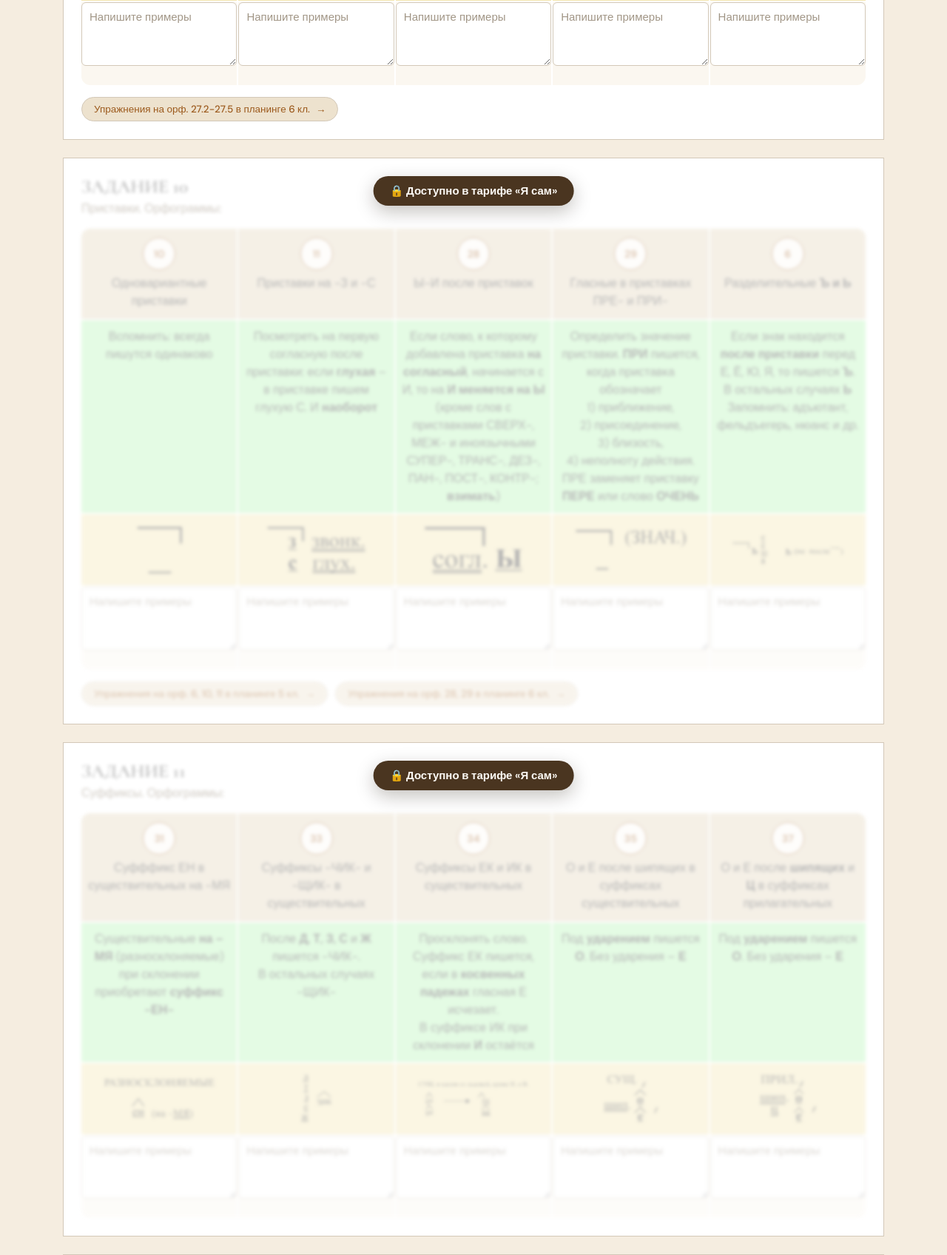
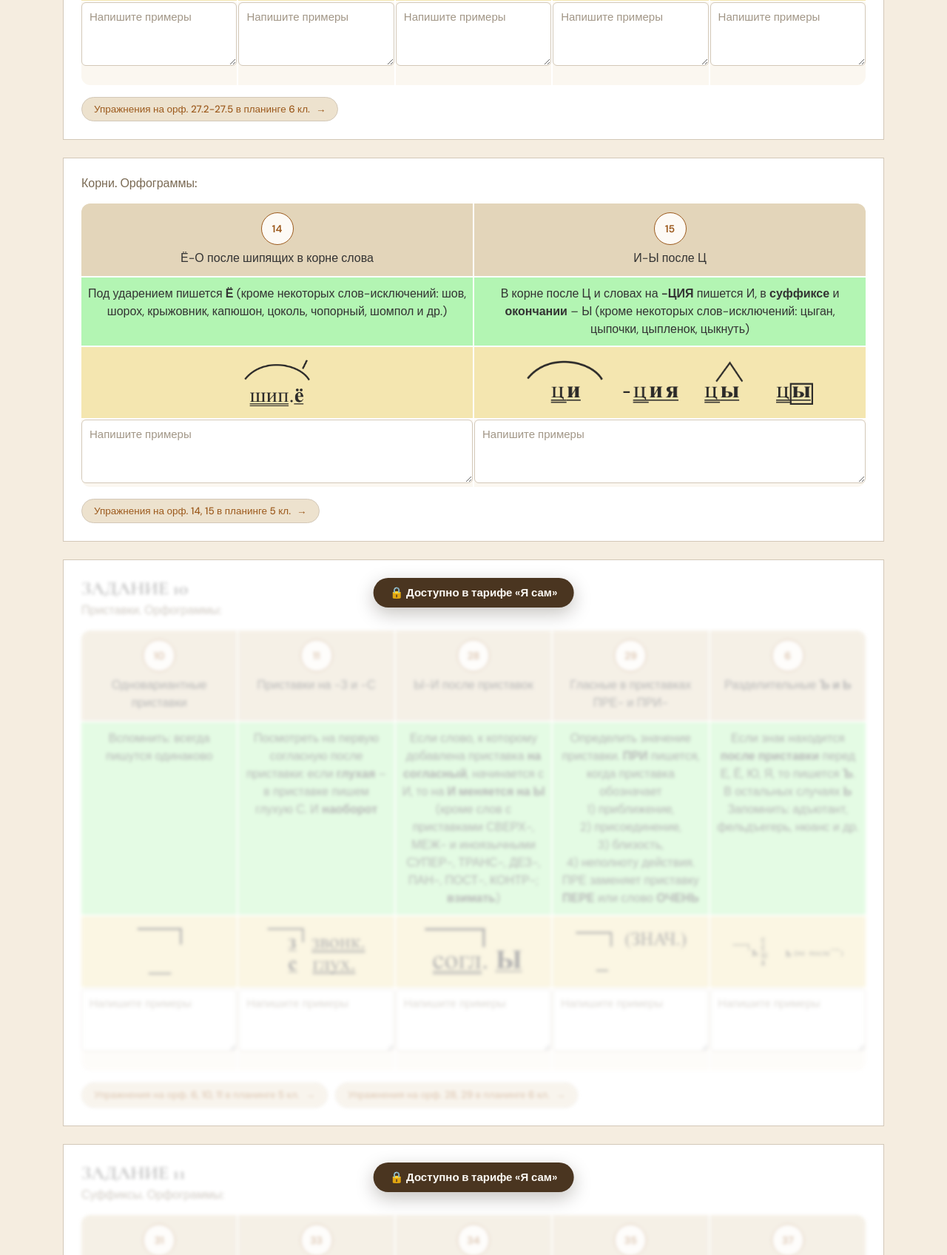
Before and after one commit to NesmitC/webtable_ja, a Django app: page /ege/trainers/ in a window 1280 px wide. Shown: the part 4081-5777 px from the top of the page at 74% size. Run offline with Django 5.2, Linux system fonts and the light colour scheme; the visitor is signed in with stand-in values (Sample User, id 1); data comes from the database, SQL or seed files in the repository; data that the repository does not hold is empty.

Commit message:
feat(trainers): блок орфограмм 14–15 (2 колонки) между 27.2-27.5 и заданием 10
Контент из планинга 5 кл., сетка table-container-onetwo, заголовок в стиле
«Корни. Орфограммы:», пилюля-ссылка на упражнения планинга 5 кл.
Имена полей 14_tr/15_tr — без коллизий автосохранения с заданием 9.

Co-authored-by: Chatbox <chatbox@chatboxai.com>

```diff
--- a/main/templates/trainers_ege.html
+++ b/main/templates/trainers_ege.html
@@ -526,6 +526,47 @@
             </div>
         </article>
 
+        <!-- Корни: орфограммы 14–15 (контент из планинга 5 кл.), 2 колонки на всю ширину -->
+        <article class="article-table-container">
+            <h3 class="subtitle-table-container">Корни. Орфограммы:</h3>
+            <section class="table-container-onetwo">
+                <div class="item item-1">
+                    <h3 class="title-orf"><span class="circle">14</span></h3>
+                    <p class="subtitle-orf">Ё-О после шипящих в <span class="text-orf-effects">корне</span> слова</p>
+                </div>
+                <div class="item item-2">
+                    <h3 class="title-orf"><span class="circle">15</span></h3>
+                    <p class="subtitle-orf">И-Ы после Ц</p>
+                </div>
+                <div class="item item-6">
+                    <p class="text-orf">Под ударением пишется <span class="bold">Ё</span> (кроме некоторых
+                        слов-исключений: шов, шорох, крыжовник, капюшон, цоколь, чопорный, шомпол и др.)</p>
+                </div>
+                <div class="item item-7">
+                    <p class="text-orf">В <span class="text-orf-effects">корне</span> после Ц и словах на <span
+                            class="bold">-ЦИЯ</span> пишется <span class="text-orf-effects">И</span>, в <span
+                            class="bold">суффиксе</span> и <span class="bold">окончании</span> – <span
+                            class="text-orf-effects">Ы</span> (кроме некоторых слов-исключений: цыган, цыпочки,
+                        цыпленок, цыкнуть)</p>
+                </div>
+                <div class="item item-11"><img class="item-png" src="{% static 'images/14.png' %}" alt="орфограмма 14"
+                        loading="lazy"></div>
+                <div class="item item-12"><img class="item-png" src="{% static 'images/15.png' %}" alt="орфограмма 15"
+                        loading="lazy"></div>
+                <div class="item item-16">
+                    <textarea id="item-text-14_tr" class="input-text" name="user-input-orf-14_tr" rows="3"
+                        maxlength="500" placeholder="Напишите примеры"></textarea>
+                </div>
+                <div class="item item-17">
+                    <textarea id="item-text-15_tr" class="input-text" name="user-input-orf-15_tr" rows="3"
+                        maxlength="500" placeholder="Напишите примеры"></textarea>
+                </div>
+            </section>
+            <div class="planning-jump">
+                <a class="planning-jump-link" href="{% url 'planning_5kl' %}">Упражнения на орф. 14, 15 в планинге 5&nbsp;кл. <span aria-hidden="true">→</span></a>
+            </div>
+        </article>
+
         <article id="task10" class="article-table-container{% if level == 0 %} locked-feature{% endif %}">
             <h2 class="title-table-container">ЗАДАНИЕ 10</h2>
             <h3 class="subtitle-table-container">Приставки. Орфограммы:</h3>
```
